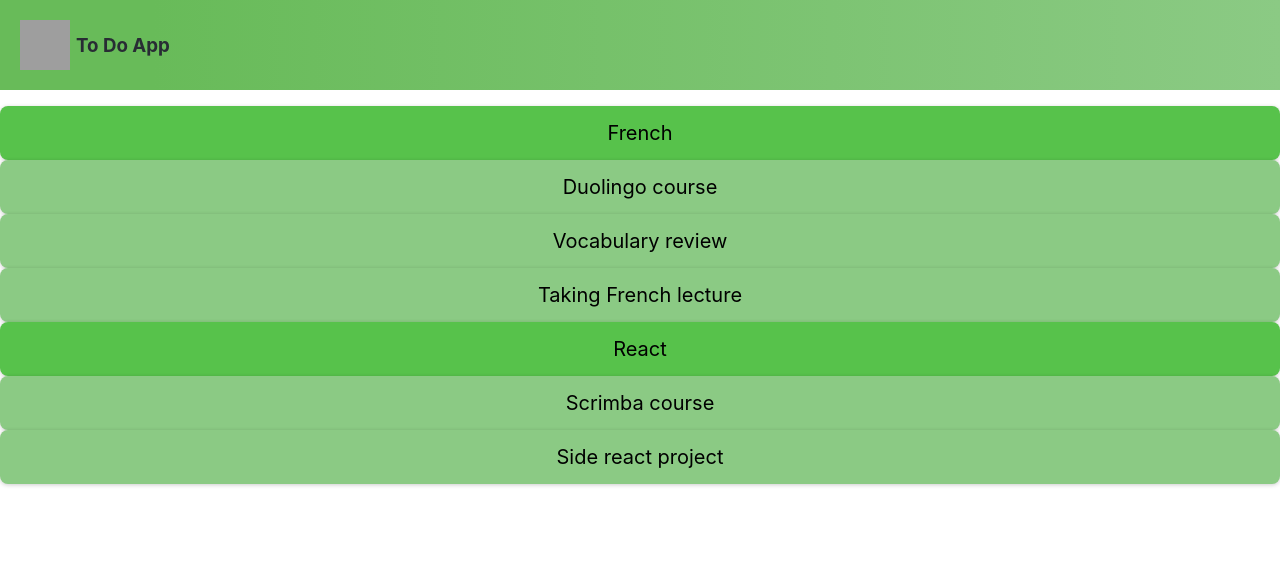
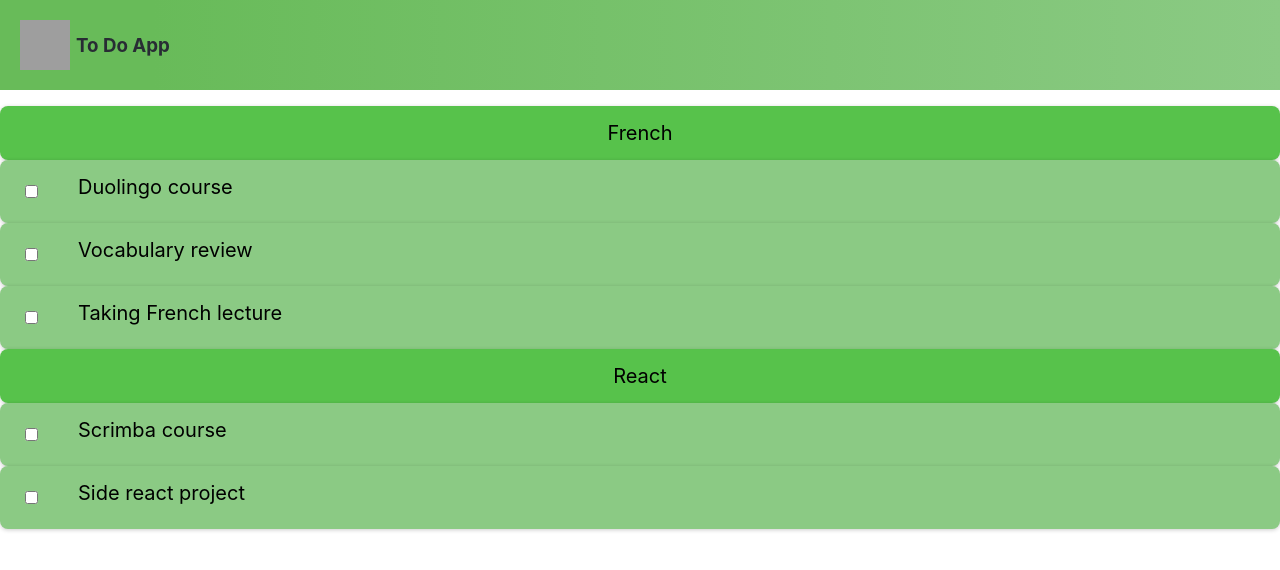
Before and after one commit to AoyingZhang/ToDoApp, a React (Create React App) app: page / in a window 1280 px wide. Shown: the top 570 px of the page. Built offline with nearby package versions, Linux system fonts and the light colour scheme; grey boxes are pictures that could not be loaded.

Commit message:
added checkbox

```diff
--- a/src/Components/Task.js
+++ b/src/Components/Task.js
@@ -1,9 +1,13 @@
 import React from "react"
 export default function Task(props){
     // Tasks contains title, description, color, status, Date
+    function completeTask(){
+
+    }
     return (
-        <div>
-            <li className="task">{props.title}</li>
+        <div className="task">
+            <input type="checkbox" onChange={completeTask} {...props} />
+            <li >{props.title}</li>
 
         </div>
     )
--- a/src/index.css
+++ b/src/index.css
@@ -29,6 +29,7 @@ ul {
 }
 .task {
   font-size: 20px;
+  display: flex;
   background-color: #8bca84;
   padding: 15px;
   border-radius: 8px;
@@ -36,7 +37,16 @@ ul {
   text-align: center;
   box-shadow: 0px 1px 4px rgba(0, 0, 0, 0.2)
 }
-ul li:hover {
+.task:hover {
   background-color: #72bf6a;
   cursor: pointer;
 }
+.dir:hover {
+  background-color: #68d15d;
+  cursor: pointer;
+}
+input{
+  margin: 10px;
+  margin-right: 40px;
+  size: 50px;
+}
```
